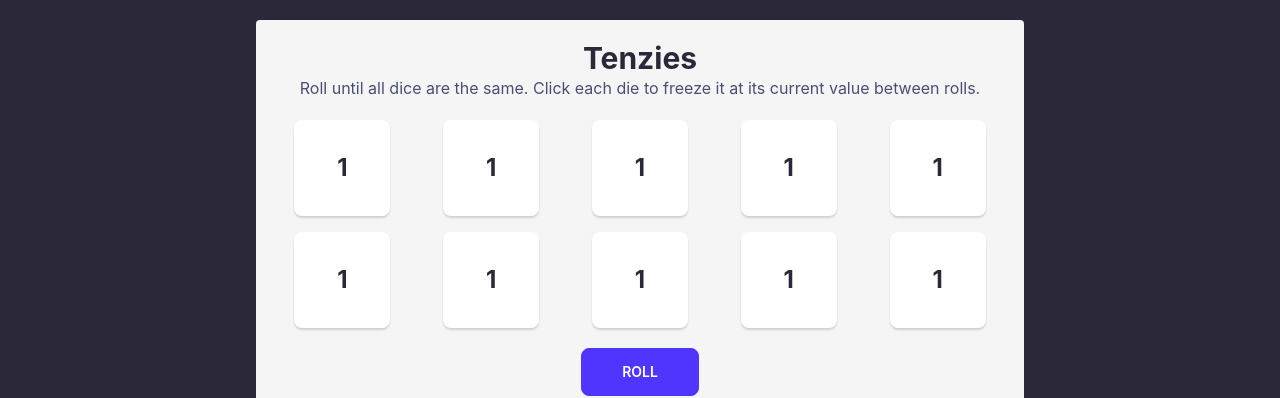
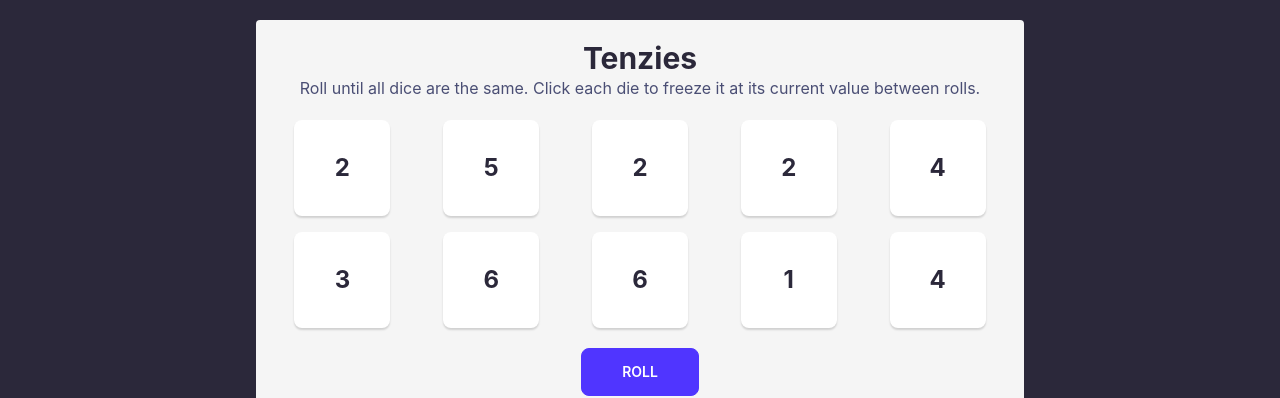
Before and after one commit to TheInfamousGrim/Tenzies-Game-React, a React (Vite) app: page / in a window 1280 px wide. Shown: the top 398 px of the page. Built offline with nearby package versions, Linux system fonts and the light colour scheme.

Commit message:
Feat: generate random dice numbers
Created a function that will create an array of 10 random dice numbers
between 1 - 6.

Added a button that will re-roll all the dice numbers and update the
state of the dice numbers.

```diff
--- a/src/App.jsx
+++ b/src/App.jsx
@@ -8,9 +8,23 @@ import './App.css';
 import Die from './Components/Die';
 
 function App() {
-    const [diceNumbers, setDiceNumbers] = useState(() => [
-        1, 1, 1, 1, 1, 1, 1, 1, 1, 1,
-    ]);
+    const [diceNumbers, setDiceNumbers] = useState(allNewDice());
+
+    function allNewDice() {
+        const diceNumberArray = [];
+
+        for (let i = 0; i < 10; i++) {
+            const randomDiceNumber = Math.floor(Math.random() * 6 + 1);
+
+            diceNumberArray.push(randomDiceNumber);
+        }
+
+        return diceNumberArray;
+    }
+
+    function rollDice() {
+        setDiceNumbers(() => allNewDice());
+    }
 
     return (
         <div className="App w-full h-full">
@@ -31,6 +45,7 @@ function App() {
                     <button
                         type="button"
                         className="btn w-fit bg-accent border-accent text-white px-10"
+                        onClick={() => rollDice()}
                     >
                         Roll
                     </button>
```
